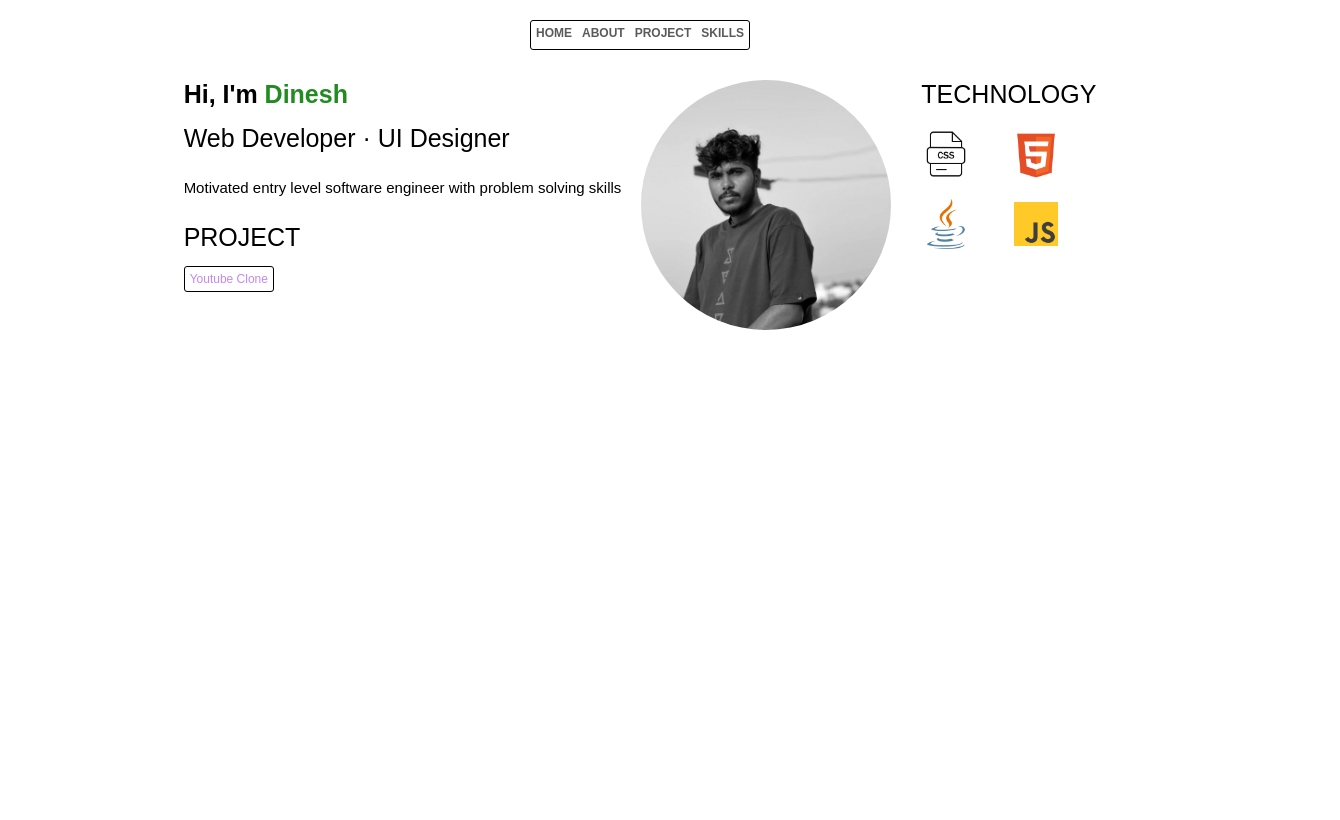
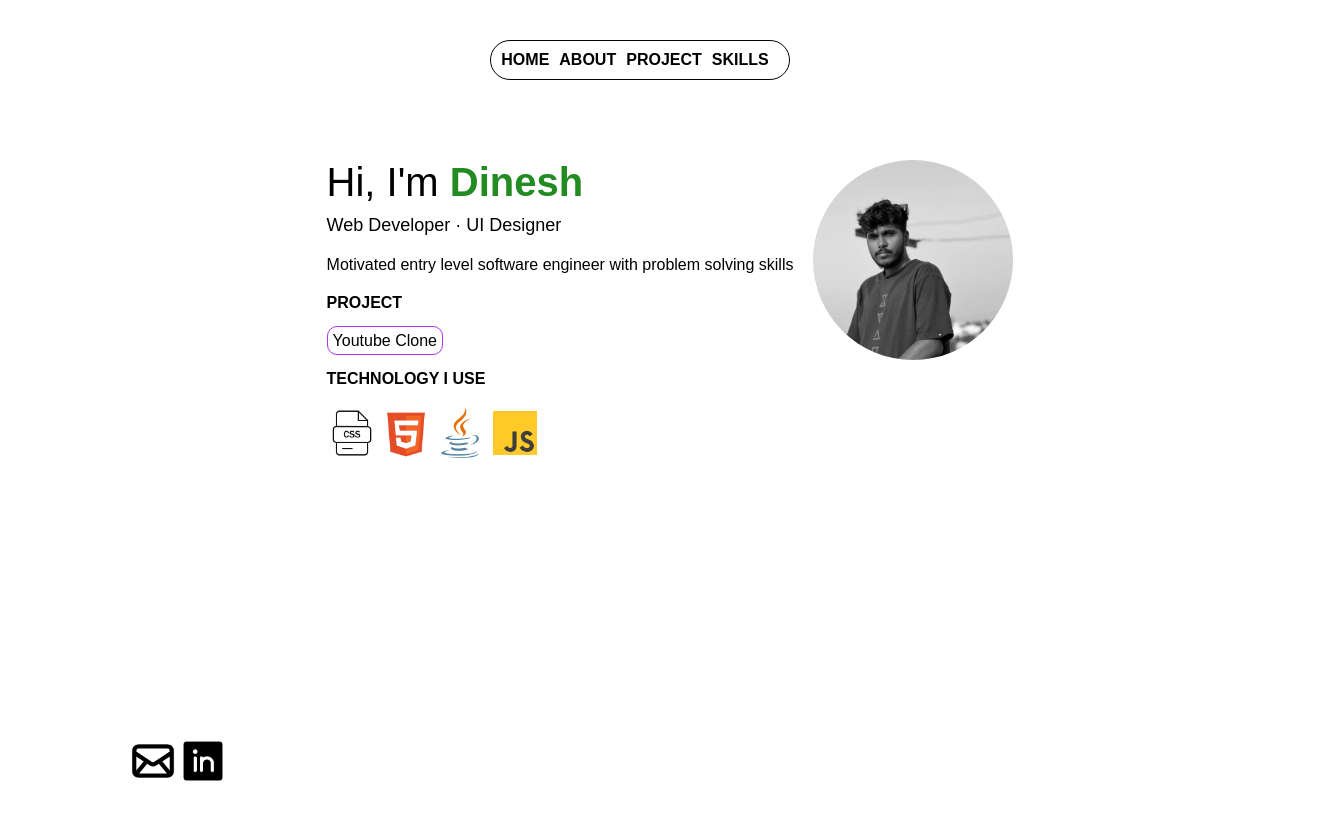
Before and after one commit to Dinesh-Maruthai/WebDeveloper, a plain HTML site: page index.html in a window 1280 px wide. Shown: the whole page, 1340 px wide, since content can reach past the window. Drawn offline with Linux system fonts and the light colour scheme.

Commit message:
first commit

```diff
--- a/index.html
+++ b/index.html
@@ -28,16 +28,13 @@
 
           <!-- info -->
 
-          <p class="text-2">PROJECT</p>
-            <a href="https://dinesh-maruthai.github.io/youtube-recreation/">Youtube Clone</a>
-        </div>
-        <div class="right-section">
-          <img class="profile-image" src="images/portfolio-profile.jpg" alt="">
-        </div>
+          <p class="title">PROJECT</p>
+            <a class="project-link" href="https://dinesh-maruthai.github.io/youtube-recreation/">Youtube Clone</a>
+
             <!-- Technology i use -->
 
             <div class="technology">
-        <p class="text-2">TECHNOLOGY</p>
+              <p class="title">TECHNOLOGY I USE</p>
               <div class="image-container">
                 <img class="tech-image" src="images/css-file-type-svgrepo-com.png" alt="">
                 <img class="tech-image" src="images/html-5-svgrepo-com.png" alt="">
@@ -46,10 +43,29 @@
               </div>
 
             </div>
+        </div>
+
+
+
+        <div class="right-section">
+          <img class="profile-image" src="images/portfolio-profile.jpg" alt="">
+        </div>
+
 
       </div>
 
+
+      <div class="floating-icon">
+        <a href=""><img class="float" src="images/mail-alt-svgrepo-com.png" alt=""></a>
+        <a href=""><img class="float" src="images/linkedin-logo-fill-svgrepo-com.png" alt=""></a>
+      </div>
       <!-- education -->
+
     </section>
+    <div class="dev2"
+    style="height: 100vh;
+    width: 100vw;
+    "
+    ></div>
 </body>
 </html>
--- a/styles.css
+++ b/styles.css
@@ -1,142 +1,135 @@
 *{
   margin: 0;
+  font-family: sans-serif,Roboto;
+  user-select: none;
 }
 body {
-    font-family: sans-serif;
-    font-size: small;
-    cursor: default;
-    font-size: 12px;
+  padding-top: 40px;
+  overflow-x: hidden;
+  width: 100%;
+}
+nav li {
+  list-style: none;
+  margin-right: 10px;
+  font-weight: bold;
+}
+nav li:hover {
+  color: forestgreen;
 }
 nav {
   display: flex;
-    justify-content: center;
   position: sticky;
   top: 20px;
-    height: 30px;
-    background-color: white;
+  justify-content: center;
+
 }
 .border {
+  display: flex;
+  border-radius: 25px;
+  border-color: black;
+  background-color: white;
+  border-width: 1px;
   border-style: solid;
-    border-radius: 3px;
-    border-width: 1px;
+  padding: 10px;
+}
+.hero-section {
+  padding: 30px;
   display: flex;
   justify-content: center;
-    width: fit-content;
-    box-shadow: 5px 5px 5px coral 0.5;
-}
-li {
-    color: rgb(90,90,90);
-    font-weight: bold;
-    list-style: none;
-    padding: 5px;
-}
-li:hover {
-    color: forestgreen;
+  width: 100vw;
 }
 .main-content {
   display: flex;
-    justify-content: center;
-    justify-items: center;
-    align-items: start;
   margin-top: 50px;
-}
-.left-section{
-    padding-right: 20px;
-    padding-left: 10px;
-}
-.left-section p span {
-    color: forestgreen;
+
 }
 .bold {
-    font-size: 25px;
-    font-weight: bold;
-    margin-bottom: 15px;
+  font-size: 40px;
+  margin-bottom: 10px;
 }
 .text-2 {
-    font-size: 25px;
+  font-size: large;
   margin-bottom: 20px;
 }
 .text-3 {
-    margin-top: 20px;
-    line-height: 2;
-    font-size: 15px;
   margin-bottom: 20px;
 }
-.profile-image{
-    height: 250px;
-    width: 250px;
-    object-fit: cover;
-    object-position:center;
-    border-radius: 50%;
+.title{
+  font-weight: bold;
+  margin-bottom: 20px;
 }
-.right-section {
-    padding-right: 20px;
+.project-link {
+  text-decoration: none;
+  color: black;
+  border-style: solid;
+  border-radius: 10px;
+  border-width: 1px;
+  border-color: rgb(177, 50, 240);
+  padding: 5px;
+  margin-bottom: 40px;
 }
-a {
-    text-decoration: none;
-    color: rgb(196, 136, 241);
-    border-width: 1px;
-    border-radius: 3px;
-    border-color: black;
-    border-style: solid;
-    padding: 5px;
-    transition: box-shadow 0.15s;
+.project-link:hover {
+  box-shadow: 5px 5px 10px rgba(192,192,192,0.5), -5px -5px 10px #ffffff;
+
 }
-a:hover {
-    box-shadow: 5px 5px 5px rgba(133, 55, 167, 0.15);
+.green {
+  color: forestgreen;
+  font-weight: bold;
+}
+.technology {
+  margin-top: 20px;
 }
 
 
-
-.technology {
-    padding-left: 10px;
-    padding-right: 10px;
+/* image styling*/
+.floating-icon {
+  display: flex;
+  position: fixed;
+  left: 10%;
+  bottom: 10px;
 }
-.image-container {
-    display: grid;
-    margin-bottom: 20px;
-    grid-template-columns: 50px 50px;
-    row-gap: 20px;
-    column-gap: 40px;
-    transition: box-shadow 1s,transform 1s;
-}
-.tech-image:hover {
-    transform: skew(2deg);
-    box-shadow: 5px 5px 5px rgba(42, 193, 8, 0.15);
-
+.float {
+  height: 50px;
+  width: 50px;
 }
 .tech-image {
   height: 50px;
   width: 50px;
 }
-
-/* education detais*/
+.profile-image {
+  height: 200px;
+  width: 200px;
+  border-radius: 100px;
+  object-fit: cover;
+  object-position: right;
+  margin-left: 20px;
+}
 
 
 
-@media screen and (max-width: 600px)
-{
+
+
+
+
+
+/* media query*/
+@media screen and (max-width: 812px) {
   .main-content {
     display: flex;
-        flex-direction: column;
   }
+  .profile-image{
+    height: 100px;
+    width: 100px;
+  }
+  .technology {
+    margin-top: 60px;
+  }
+
+}
+@media screen and (max-width: 630px){
   .profile-image {
-        height: 200px;
-        width: 200px;
-        margin-top: 20px;
-        margin-bottom: 20px;
+    height: 90px;
+    width: 90px;
   }
-    .main-content {
-        margin-top: 20px;
+
 }
-}
-@media  screen and (max-width: 810px) {
-    .profile-image {
-        height: 150px;
-        width: 150px;
-    }
-    .main-content {
-        justify-content: center;
-        align-items: center;
-    }
-}
```
Also changed, not shown: images/instagram-167-svgrepo-com.png (added), images/linkedin-logo-fill-svgrepo-com.png (added), images/mail-alt-svgrepo-com.png (added), 1 other file. Lines whose indentation alone changed are shown as unchanged.
